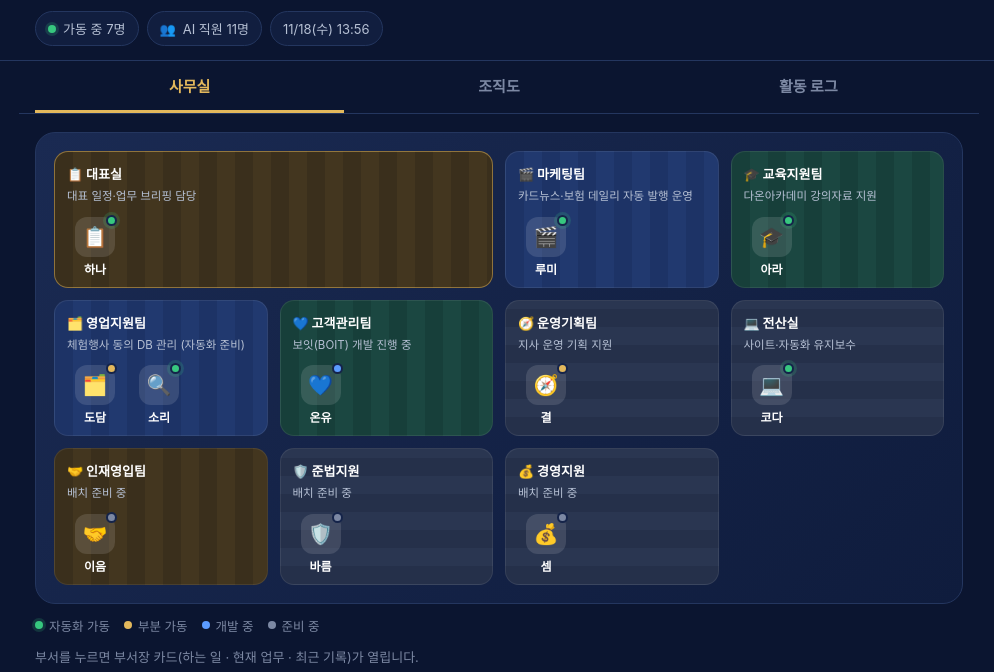
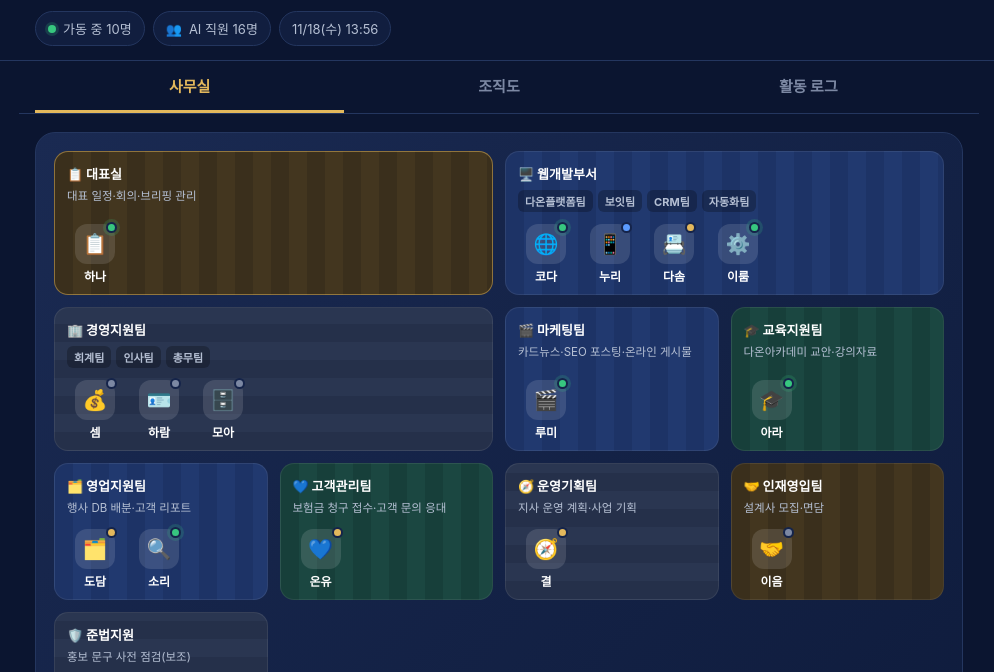
Before and after one commit to daonpartners/daon, a plain HTML site: page office/index.html in a window 1280 px wide. Shown: the part 110-782 px from the top of the page, without its empty margins (141-1135 px from the left). Drawn offline with Linux system fonts and the light colour scheme; a web font is replaced by a local one.

Commit message:
AI 오피스 조직 개편: 웹개발부서·경영지원팀 하위 팀 구성
- 웹개발부서: 다온플랫폼팀·보잇팀·CRM팀·자동화팀 (보잇은 고객관리팀에서 이동)
- 경영지원팀: 회계팀·인사팀·총무팀
- 팀별 하는 일 한 줄 표시 (사무실·조직도·카드)

Co-Authored-By: Claude Opus 5.5 <noreply@anthropic.com>
Claude-Session: https://claude.ai/code/session_01YJhR1XhBt8LAij9H3GVyTn

```diff
--- a/office/index.html
+++ b/office/index.html
@@ -50,7 +50,10 @@ a{color:inherit}
 .room.f-blue{background:repeating-linear-gradient(90deg,#1D3366 0 18px,#21396F 18px 36px)}
 .room.f-green{background:repeating-linear-gradient(90deg,#173F3A 0 18px,#1B4741 18px 36px)}
 .room.f-gray{background:repeating-linear-gradient(0deg,#25304A 0 18px,#2A3651 18px 36px)}
-.room.exec{grid-column:span 2;border-color:rgba(227,184,92,.5)}
+.room.wide{grid-column:span 2}
+.room.f-gold.wide{border-color:rgba(227,184,92,.5)}
+.room__teams{display:flex;flex-wrap:wrap;gap:5px;margin-top:7px}
+.room__teams span{font-size:11px;font-weight:700;padding:3px 7px;border-radius:6px;background:rgba(0,0,0,.25);color:var(--ink2)}
 .room__name{font-size:13px;font-weight:800;color:#fff;display:flex;align-items:center;gap:6px}
 .room__desks{margin-top:auto;display:flex;gap:8px;flex-wrap:wrap;padding-top:12px}
 .desk{display:flex;flex-direction:column;align-items:center;gap:3px;width:56px}
@@ -70,7 +73,16 @@ a{color:inherit}
 .org{display:grid;gap:10px}
 @media(min-width:720px){.org{grid-template-columns:1fr 1fr}}
 .dept{background:var(--panel);border:1px solid var(--line);border-radius:14px;padding:14px}
+.dept.wide{grid-column:1/-1}
 .dept h3{margin:0 0 8px;font-size:14px;color:var(--gold)}
+.team{border-top:1px solid var(--line);padding-top:8px;margin-top:8px}
+.team:first-of-type{border-top:0;margin-top:0;padding-top:0}
+.team__h{font-size:13.5px;font-weight:800;margin:2px 6px 0}
+.team__d{font-size:12.5px;color:var(--ink3);margin:2px 6px 2px}
+.sh-team{margin-top:18px}
+.sh-team:first-child{margin-top:4px}
+.sh-team__h{font-size:15px;font-weight:800}
+.sh-team__d{font-size:13px;color:var(--ink3);margin-top:2px}
 .person{display:flex;align-items:center;gap:10px;width:100%;text-align:left;padding:8px 6px;border-radius:10px}
 .person:hover{background:rgba(255,255,255,.05)}
 .person i{font-style:normal;font-size:18px}
@@ -192,7 +204,7 @@ a{color:inherit}
     fetch('log.json'+bust).then(function(r){return r.json()}).catch(function(){return {logs:[]}})
   ]).then(function(res){
     data = res[0]; logs = (res[1].logs||[]).slice().sort(function(a,b){return new Date(b.t)-new Date(a.t)});
-    data.depts.forEach(function(d){ d.staff.forEach(function(s){ s.dept = d.name; people[s.id] = s; }); });
+    data.groups.forEach(function(g){ g.teams.forEach(function(t){ t.staff.forEach(function(s){ s.dept = (t.name===g.name? g.name : g.name+' · '+t.name); people[s.id] = s; }); }); });
     render();
   }).catch(function(){ $('floor').innerHTML = '<p class="empty">데이터를 불러오지 못했습니다.</p>'; });
 
@@ -203,19 +215,24 @@ a{color:inherit}
     $('ceoName').textContent = '👑 ' + data.ceo.name;
     $('ceoOrg').textContent = data.ceo.org;
 
-    $('floor').innerHTML = data.depts.map(function(d, i){
-      var head = d.staff[0];
-      return '<button class="room f-'+esc(d.floor)+(d.id==='exec'?' exec':'')+'" data-d="'+i+'">'
-        + '<span class="room__name">'+esc(d.icon)+' '+esc(d.name)+'</span>'
-        + '<span class="room__now">'+esc(head.now)+'</span>'
-        + '<span class="room__desks">' + d.staff.map(function(s){
+    $('floor').innerHTML = data.groups.map(function(g, i){
+      var multi = g.teams.length > 1, all = staffOf(g);
+      return '<button class="room f-'+esc(g.floor)+(g.wide?' wide':'')+'" data-g="'+i+'">'
+        + '<span class="room__name">'+esc(g.icon)+' '+esc(g.name)+'</span>'
+        + (multi ? '<span class="room__teams">'+g.teams.map(function(t){return '<span>'+esc(t.name)+'</span>'}).join('')+'</span>'
+                 : '<span class="room__now">'+esc(g.teams[0].desc)+'</span>')
+        + '<span class="room__desks">' + all.map(function(s){
             return '<span class="desk"><span class="desk__av">'+esc(s.emoji)+'<span class="dot '+esc(s.status)+'"></span></span><span class="desk__n">'+esc(s.name)+'</span></span>';
           }).join('') + '</span></button>';
     }).join('');
 
-    $('org').innerHTML = data.depts.map(function(d){
-      return '<div class="dept"><h3>'+esc(d.name)+'</h3>' + d.staff.map(function(s){
-        return '<button class="person" data-s="'+esc(s.id)+'"><i>'+esc(s.emoji)+'</i><b>'+esc(s.name)+'</b><span>'+esc(s.en)+' · '+esc(s.role)+'</span><span class="dot '+esc(s.status)+'"></span></button>';
+    $('org').innerHTML = data.groups.map(function(g){
+      var multi = g.teams.length > 1;
+      return '<div class="dept'+(multi?' wide':'')+'"><h3>'+esc(g.icon)+' '+esc(g.name)+'</h3>' + g.teams.map(function(t){
+        return '<div class="team">' + (multi ? '<div class="team__h">'+esc(t.name)+'</div>' : '') + '<div class="team__d">'+esc(t.desc)+'</div>'
+          + t.staff.map(function(s){
+            return '<button class="person" data-s="'+esc(s.id)+'"><i>'+esc(s.emoji)+'</i><b>'+esc(s.name)+'</b><span>'+esc(s.en)+' · '+esc(s.role)+'</span><span class="dot '+esc(s.status)+'"></span></button>';
+          }).join('') + '</div>';
       }).join('') + '</div>';
     }).join('');
 
@@ -225,6 +242,7 @@ a{color:inherit}
     }).join('') : '<p class="empty">아직 기록이 없습니다.</p>';
   }
 
+  function staffOf(g){ return g.teams.reduce(function(a,t){return a.concat(t.staff)},[]); }
   function card(s){
     var mine = logs.filter(function(l){return l.who===s.id}).slice(0,5);
     return '<div class="card"><div class="card__top"><div class="card__av">'+esc(s.emoji)+'</div><div><b>'+esc(s.name)+' <small>'+esc(s.en)+'</small></b><small>'+esc(s.dept)+' · '+esc(s.role)+'</small></div>'
@@ -241,7 +259,7 @@ a{color:inherit}
   document.addEventListener('keydown', function(e){ if(e.key==='Escape') close(); });
 
   document.addEventListener('click', function(e){
-    var r = e.target.closest('.room'); if(r){ var d = data.depts[+r.dataset.d]; open(d.icon+' '+d.name, d.staff.map(card).join('')); return; }
+    var r = e.target.closest('.room'); if(r){ var g = data.groups[+r.dataset.g]; open(g.icon+' '+g.name, g.teams.map(function(t){ return '<div class="sh-team">'+(g.teams.length>1?'<div class="sh-team__h">'+esc(t.name)+'</div>':'')+'<div class="sh-team__d">'+esc(t.desc)+'</div>'+t.staff.map(card).join('')+'</div>'; }).join('')); return; }
     var p = e.target.closest('.person'); if(p){ var s = people[p.dataset.s]; open(s.emoji+' '+s.name, card(s)); return; }
     var t = e.target.closest('.tab'); if(t){
       document.querySelectorAll('.tab').forEach(function(x){x.classList.toggle('on', x===t)});
--- a/office/staff.json
+++ b/office/staff.json
@@ -1,36 +1,106 @@
 {
   "updated": "2026-11-18",
   "ceo": { "name": "김화진 대표", "org": "미래에셋금융서비스 다온지사" },
-  "depts": [
+  "groups": [
     {
-      "id": "exec", "name": "대표실", "icon": "📋", "floor": "gold",
+      "id": "exec", "name": "대표실", "icon": "📋", "floor": "gold", "wide": true,
+      "teams": [
+        { "name": "비서실", "desc": "대표 일정·회의·브리핑 관리",
           "staff": [
             { "id": "hana", "name": "하나", "en": "Hana", "role": "비서실장", "emoji": "📋", "status": "on",
               "duties": ["대표 일정·회의 관리", "회의록 정리", "일일 브리핑 텔레그램 발송"],
               "tools": ["비서실(Claude 프로젝트)", "n8n", "Notion", "Telegram"],
               "now": "대표 일정·업무 브리핑 담당" }
+          ] }
+      ]
+    },
+    {
+      "id": "dev", "name": "웹개발부서", "icon": "🖥️", "floor": "blue", "wide": true,
+      "teams": [
+        { "name": "다온플랫폼팀", "desc": "daon.io.kr 사이트 운영·기능 개발",
+          "staff": [
+            { "id": "koda", "name": "코다", "en": "Koda", "role": "다온플랫폼 팀장", "emoji": "🌐", "status": "on",
+              "duties": ["daon.io.kr 페이지 수정·신규 기능", "상담·청구 접수 페이지 관리", "카드뉴스·칼럼 피드 연결"],
+              "tools": ["웹개발팀(Claude 프로젝트)", "GitHub"],
+              "now": "daon.io.kr 유지보수 · AI 오피스 개설" }
+          ] },
+        { "name": "보잇팀", "desc": "설계사용 유료 앱 보잇(BOIT) 개발",
+          "staff": [
+            { "id": "nuri", "name": "누리", "en": "Nuri", "role": "보잇 개발 팀장", "emoji": "📱", "status": "dev",
+              "duties": ["고객관리·문자발송 기능 개발", "영업자료 기능 개발", "보상청구 팩스 동시청구 기능 개발"],
+              "tools": ["웹개발팀(보잇BOIT)(Claude 프로젝트)"],
+              "now": "보잇(BOIT) 개발 진행 중" }
+          ] },
+        { "name": "CRM팀", "desc": "다온 CRM(영업관리) 운영",
+          "staff": [
+            { "id": "dasom", "name": "다솜", "en": "Dasom", "role": "CRM 팀장", "emoji": "📇", "status": "part",
+              "duties": ["다온 CRM 기능 관리", "수수료표·시상 데이터 갱신"],
+              "tools": ["다온 CRM"],
+              "now": "다온 CRM 운영" }
+          ] },
+        { "name": "자동화팀", "desc": "n8n 업무 자동화 구축·관리",
+          "staff": [
+            { "id": "irum", "name": "이룸", "en": "Irum", "role": "자동화 팀장", "emoji": "⚙️", "status": "on",
+              "duties": ["n8n 워크플로 구축·점검", "카드뉴스·보험 데일리 자동화 관리", "텔레그램 알림 연결"],
+              "tools": ["자동화팀(Claude 프로젝트)", "n8n", "Telegram"],
+              "now": "n8n 자동화 운영·점검" }
+          ] }
+      ]
+    },
+    {
+      "id": "mgmt", "name": "경영지원팀", "icon": "🏢", "floor": "gray", "wide": true,
+      "teams": [
+        { "name": "회계팀", "desc": "종합소득세 신고 자료, 매출·매입, 수수료",
+          "staff": [
+            { "id": "sem", "name": "셈", "en": "Sem", "role": "회계 팀장", "emoji": "💰", "status": "plan",
+              "duties": ["종합소득세 신고 자료 준비(신고는 세무 담당)", "매출·매입 정리", "수수료 정산·내역 확인"],
+              "tools": ["다온 CRM"],
+              "now": "배치 준비 중" }
+          ] },
+        { "name": "인사팀", "desc": "설계사 위촉, 계약서, 인사 서류",
+          "staff": [
+            { "id": "haram", "name": "하람", "en": "Haram", "role": "인사 팀장", "emoji": "🪪", "status": "plan",
+              "duties": ["설계사 위촉 서류 안내·점검", "계약서 작성·관리", "인사 서류 보관"],
+              "tools": [],
+              "now": "배치 준비 중" }
+          ] },
+        { "name": "총무팀", "desc": "사업자 업무, 문서 작성, 제휴업무",
+          "staff": [
+            { "id": "moa", "name": "모아", "en": "Moa", "role": "총무 팀장", "emoji": "🗄️", "status": "plan",
+              "duties": ["사업자 관련 업무", "기타 문서 작성", "소상공인 제휴업무 지원"],
+              "tools": [],
+              "now": "배치 준비 중" }
+          ] }
       ]
     },
     {
       "id": "mkt", "name": "마케팅팀", "icon": "🎬", "floor": "blue",
+      "teams": [
+        { "name": "마케팅팀", "desc": "카드뉴스·SEO 포스팅·온라인 게시물",
           "staff": [
             { "id": "lumi", "name": "루미", "en": "Lumi", "role": "마케팅·콘텐츠", "emoji": "🎬", "status": "on",
               "duties": ["일일 카드뉴스 발행", "보험 데일리(WF-3) 발행", "네이버 SEO 포스팅 원고", "온라인 게시물 자동화"],
               "tools": ["마케팅팀·컨텐츠팀(Claude 프로젝트)", "온라인게시물자동화", "n8n"],
               "now": "카드뉴스·보험 데일리 자동 발행 운영" }
+          ] }
       ]
     },
     {
       "id": "edu", "name": "교육지원팀", "icon": "🎓", "floor": "green",
+      "teams": [
+        { "name": "교육지원팀", "desc": "다온아카데미 교안·강의자료",
           "staff": [
             { "id": "ara", "name": "아라", "en": "Ara", "role": "교육매니저", "emoji": "🎓", "status": "on",
               "duties": ["다온아카데미 교안·강의자료 제작", "설계사 교육 리플렛"],
               "tools": ["강사실(Claude 프로젝트)"],
               "now": "다온아카데미 강의자료 지원" }
+          ] }
       ]
     },
     {
       "id": "sales", "name": "영업지원팀", "icon": "🗂️", "floor": "blue",
+      "teams": [
+        { "name": "영업지원팀", "desc": "행사 DB 배분·고객 리포트",
           "staff": [
             { "id": "dodam", "name": "도담", "en": "Dodam", "role": "DB 매니저", "emoji": "🗂️", "status": "part",
               "duties": ["체험행사 동의 DB 수집", "설계사별 DB 배분"],
@@ -40,60 +110,55 @@
               "duties": ["KGATest 지문성향 리포트 생성", "질병예측·보장분석 리포트"],
               "tools": ["KGATest 리포트 생성기"],
               "now": "고객 리포트 생성기 운영 (설계사 10명 배포)" }
+          ] }
       ]
     },
     {
       "id": "care", "name": "고객관리팀", "icon": "💙", "floor": "green",
+      "teams": [
+        { "name": "고객관리팀", "desc": "보험금 청구 접수·고객 문의 응대",
           "staff": [
-        { "id": "onyu", "name": "온유", "en": "Onyu", "role": "고객케어·보상청구", "emoji": "💙", "status": "dev",
-          "duties": ["보험금 청구 접수", "보상청구 팩스 동시청구", "고객관리·문자 발송"],
-          "tools": ["보잇 BOIT", "daon.io.kr 보험금 청구"],
-          "now": "보잇(BOIT) 개발 진행 중" }
+            { "id": "onyu", "name": "온유", "en": "Onyu", "role": "고객케어", "emoji": "💙", "status": "part",
+              "duties": ["daon.io.kr 보험금 청구 접수 확인", "고객 문의·상담 신청 응대"],
+              "tools": ["daon.io.kr 보험금 청구"],
+              "now": "청구 접수·상담 신청 관리" }
+          ] }
       ]
     },
     {
       "id": "ops", "name": "운영기획팀", "icon": "🧭", "floor": "gray",
+      "teams": [
+        { "name": "운영기획팀", "desc": "지사 운영 계획·사업 기획",
           "staff": [
             { "id": "gyeol", "name": "결", "en": "Gyeol", "role": "운영기획", "emoji": "🧭", "status": "part",
               "duties": ["지사 운영 계획 수립", "사업 기획 문서 정리"],
               "tools": ["운영기획팀(Claude 프로젝트)"],
               "now": "지사 운영 기획 지원" }
-      ]
-    },
-    {
-      "id": "it", "name": "전산실", "icon": "💻", "floor": "gray",
-      "staff": [
-        { "id": "koda", "name": "코다", "en": "Koda", "role": "전산·자동화", "emoji": "💻", "status": "on",
-          "duties": ["daon.io.kr 사이트 운영", "n8n 자동화 관리", "다온 CRM 관리"],
-          "tools": ["자동화팀·웹개발팀(Claude 프로젝트)", "n8n", "GitHub"],
-          "now": "사이트·자동화 유지보수" }
+          ] }
       ]
     },
     {
       "id": "hr", "name": "인재영입팀", "icon": "🤝", "floor": "gold",
+      "teams": [
+        { "name": "인재영입팀", "desc": "설계사 모집·면담",
           "staff": [
             { "id": "ieum", "name": "이음", "en": "Ieum", "role": "리크루팅", "emoji": "🤝", "status": "plan",
               "duties": ["설계사 모집 문의 정리", "지원자 면담 일정 관리"],
               "tools": ["daon.io.kr 설계사 모집"],
               "now": "배치 준비 중" }
+          ] }
       ]
     },
     {
       "id": "comp", "name": "준법지원", "icon": "🛡️", "floor": "gray",
+      "teams": [
+        { "name": "준법지원", "desc": "홍보 문구 사전 점검(보조)",
           "staff": [
             { "id": "bareum", "name": "바름", "en": "Bareum", "role": "준법 점검 보조", "emoji": "🛡️", "status": "plan",
               "duties": ["홍보 문구 사전 점검(보조)", "최종 판단은 담당자·광고심의 절차에 따름"],
               "tools": [],
               "now": "배치 준비 중" }
-      ]
-    },
-    {
-      "id": "fin", "name": "경영지원", "icon": "💰", "floor": "gray",
-      "staff": [
-        { "id": "sem", "name": "셈", "en": "Sem", "role": "정산", "emoji": "💰", "status": "plan",
-          "duties": ["수수료 정산 집계", "월별 실적 정리"],
-          "tools": ["다온 CRM"],
-          "now": "배치 준비 중" }
+          ] }
       ]
     }
   ]
```
Lines whose indentation alone changed are shown as unchanged.
